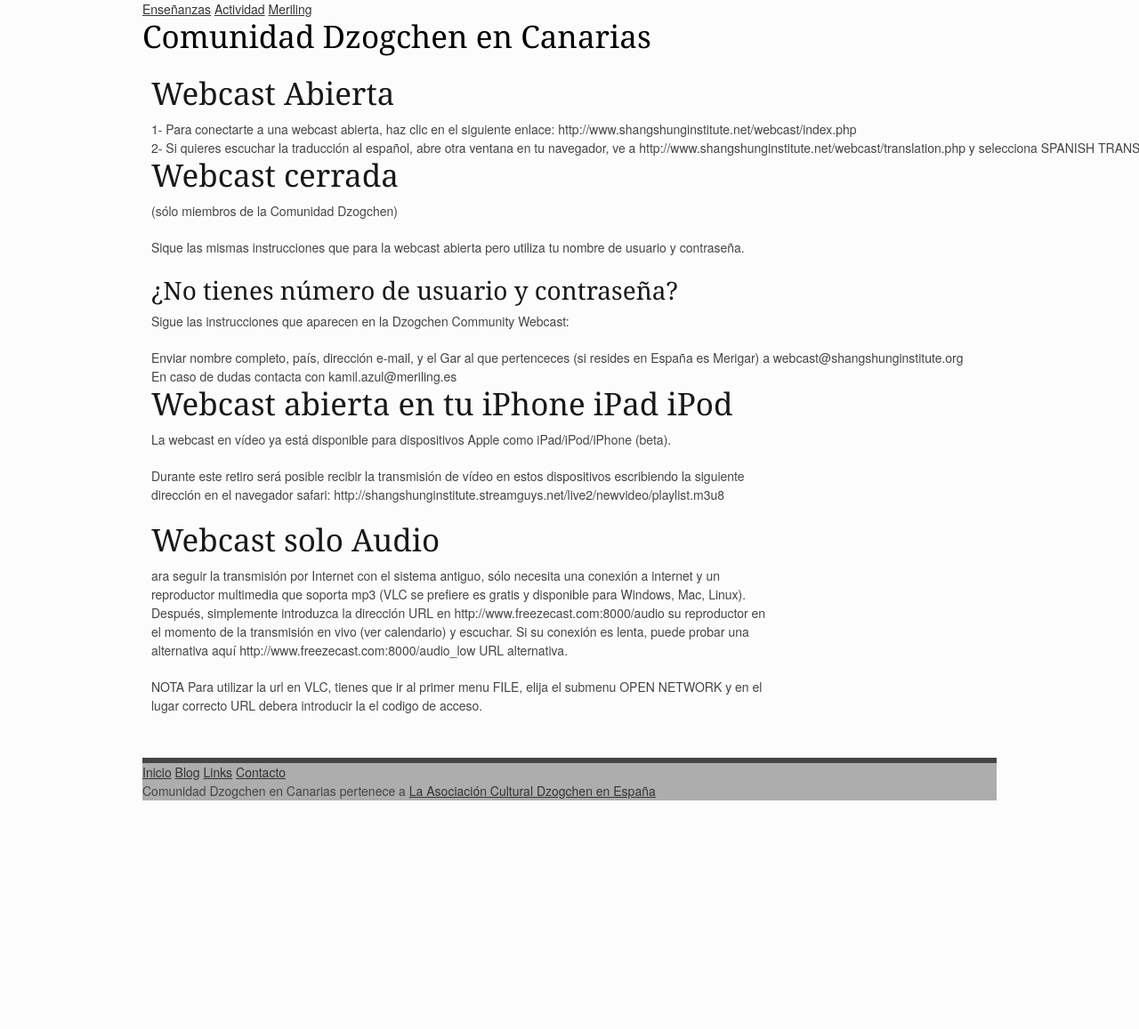
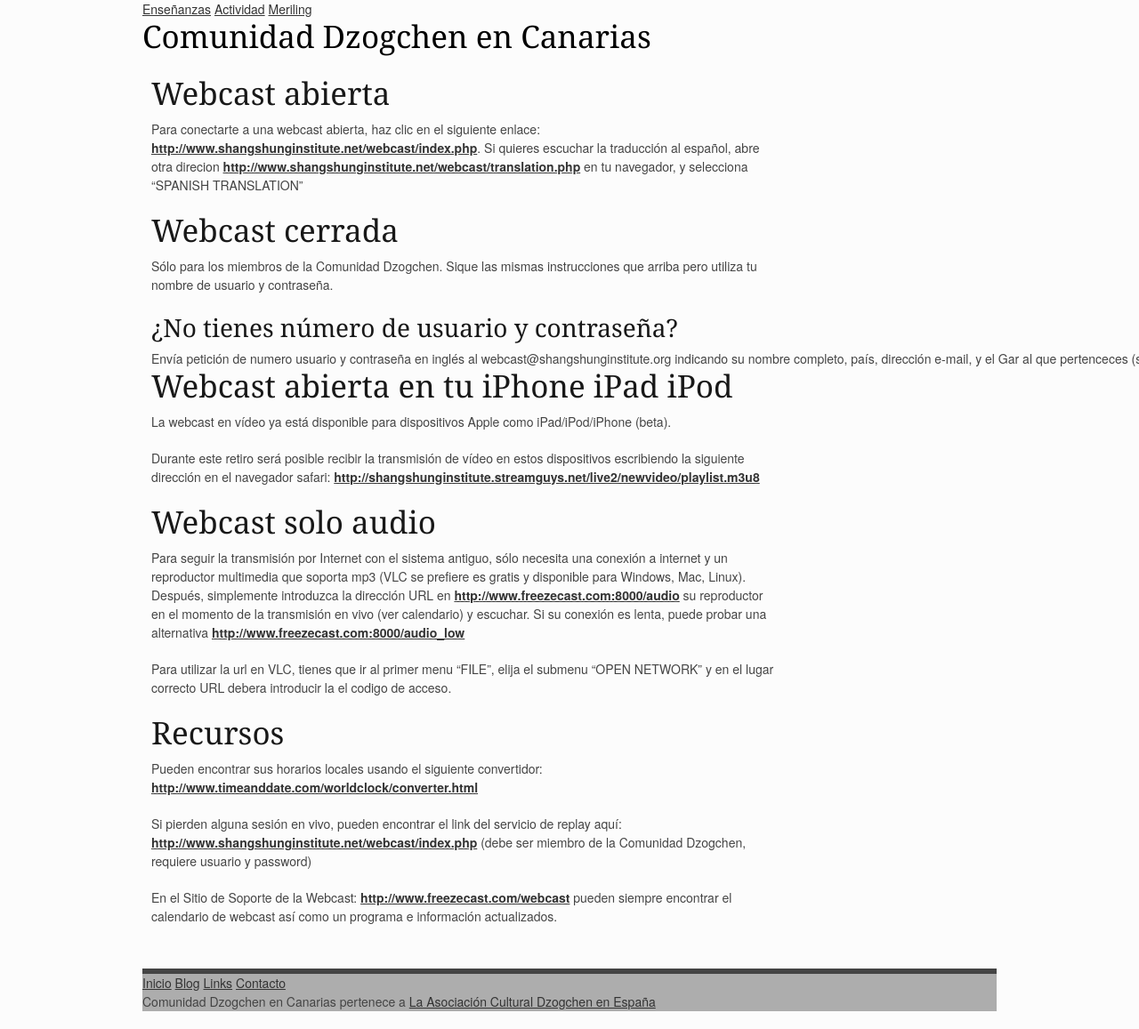
Before and after one commit to k1000/meriling, a Jekyll site: the page built from rojo/webcast.md, in a window 1280 px wide. Shown: the whole page at 89% size. Built offline with Jekyll 4.4.1, drawn with Linux system fonts in a browser that asks for light colours; nearby versions of some CDN libraries; some web fonts are replaced; comment, search, counter and statistics services are not loaded; before the commit the page ends 920 px from its top, so only the background shows below that.

Commit message:
Update rojo/webcast.md

```diff
--- a/rojo/webcast.md
+++ b/rojo/webcast.md
@@ -3,36 +3,37 @@ layout: rojo
 section: rojo
 categories: rojo
 ---
-Webcast Abierta
+Webcast abierta
 ---------------
-    1- Para conectarte a una webcast abierta, haz clic en el siguiente enlace: http://www.shangshunginstitute.net/webcast/index.php
-    2- Si quieres escuchar la traducción al español, abre otra ventana en tu navegador, ve a http://www.shangshunginstitute.net/webcast/translation.php y selecciona SPANISH TRANSLATION
+Para conectarte a una webcast abierta, haz clic en el siguiente enlace: <http://www.shangshunginstitute.net/webcast/index.php>.
+Si quieres escuchar la traducción al español, abre otra direcion <http://www.shangshunginstitute.net/webcast/translation.php> en tu navegador, y selecciona "SPANISH TRANSLATION"
 
 Webcast cerrada
 ---------------
-(sólo miembros de la Comunidad Dzogchen)
-
-Sique las mismas instrucciones que para la webcast abierta pero utiliza tu nombre de usuario y contraseña.
+Sólo para los miembros de la Comunidad Dzogchen. Sique las mismas instrucciones que arriba pero utiliza tu nombre de usuario y contraseña.
 
 ###¿No tienes número de usuario y contraseña?
-
-Sigue las instrucciones que aparecen en la Dzogchen Community Webcast:
-
-    Enviar nombre completo, país, dirección e-mail, y el Gar al que pertenceces (si resides en España es Merigar) a webcast@shangshunginstitute.org
-    En caso de dudas contacta con kamil.azul@meriling.es
+    Envía petición de numero usuario y contraseña en inglés al webcast@shangshunginstitute.org indicando su nombre completo, país, dirección e-mail, y el Gar al que pertenceces (si resides en España es Merigar). En caso de dudas contacta con kamil.azul@meriling.es
 
 Webcast abierta en tu iPhone iPad iPod
 --------------------------------------
 La webcast en vídeo ya está disponible para dispositivos Apple como iPad/iPod/iPhone (beta).
 
 Durante este retiro será posible recibir la transmisión de vídeo en estos dispositivos escribiendo la siguiente dirección en el navegador safari:
-http://shangshunginstitute.streamguys.net/live2/newvideo/playlist.m3u8
+<http://shangshunginstitute.streamguys.net/live2/newvideo/playlist.m3u8>
 
-Webcast solo Audio
+Webcast solo audio
 ------------------
-ara seguir la transmisión por Internet con el sistema antiguo, sólo necesita una conexión a internet y un reproductor multimedia que soporta mp3 (VLC se prefiere es gratis y disponible para Windows, Mac, Linux).
-Después, simplemente introduzca la dirección URL en http://www.freezecast.com:8000/audio su reproductor en el momento de la transmisión en vivo (ver calendario) y escuchar.
-Si su conexión es lenta, puede probar una alternativa aquí http://www.freezecast.com:8000/audio_low URL alternativa.
+Para seguir la transmisión por Internet con el sistema antiguo, sólo necesita una conexión a internet y un reproductor multimedia que soporta mp3 (VLC se prefiere es gratis y disponible para Windows, Mac, Linux).
+Después, simplemente introduzca la dirección URL en <http://www.freezecast.com:8000/audio> su reproductor en el momento de la transmisión en vivo (ver calendario) y escuchar.
+Si su conexión es lenta, puede probar una alternativa <http://www.freezecast.com:8000/audio_low>
 
-NOTA
-Para utilizar la url en VLC, tienes que ir al primer  menu  FILE, elija el submenu  OPEN NETWORK  y en el lugar correcto URL  debera introducir la el codigo de acceso.
+Para utilizar la url en VLC, tienes que ir al primer  menu "FILE", elija el submenu "OPEN NETWORK"  y en el lugar correcto URL  debera introducir la el codigo de acceso.
+
+Recursos
+--------
+Pueden encontrar sus horarios locales usando el siguiente convertidor: <http://www.timeanddate.com/worldclock/converter.html>
+
+Si pierden alguna sesión en vivo, pueden encontrar el link del servicio de replay aquí: <http://www.shangshunginstitute.net/webcast/index.php> (debe ser miembro de la Comunidad Dzogchen, requiere usuario y password)
+
+En el Sitio de Soporte de la Webcast: <http://www.freezecast.com/webcast> pueden siempre encontrar el calendario de webcast  así como un programa e información actualizados.
```
